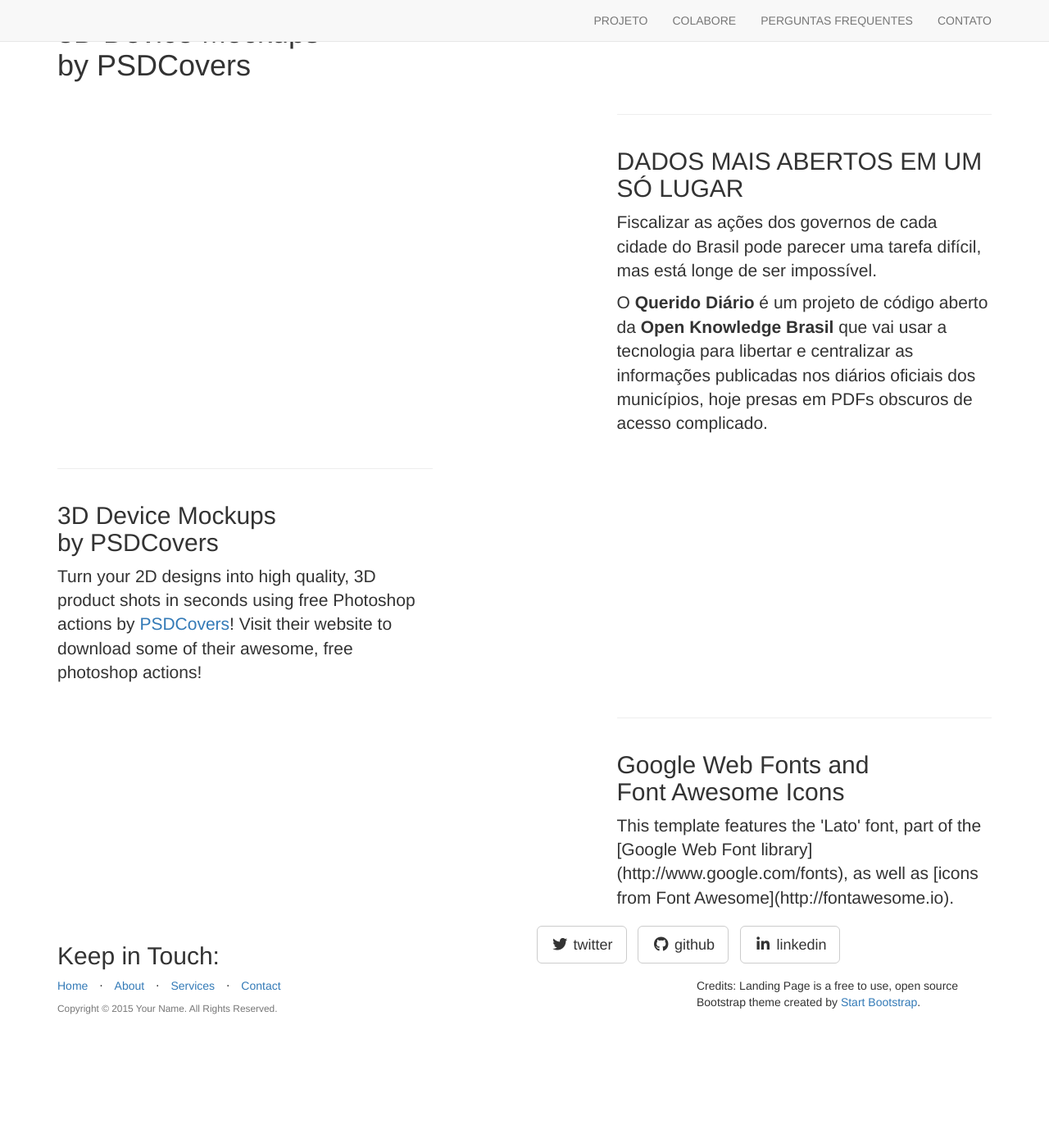
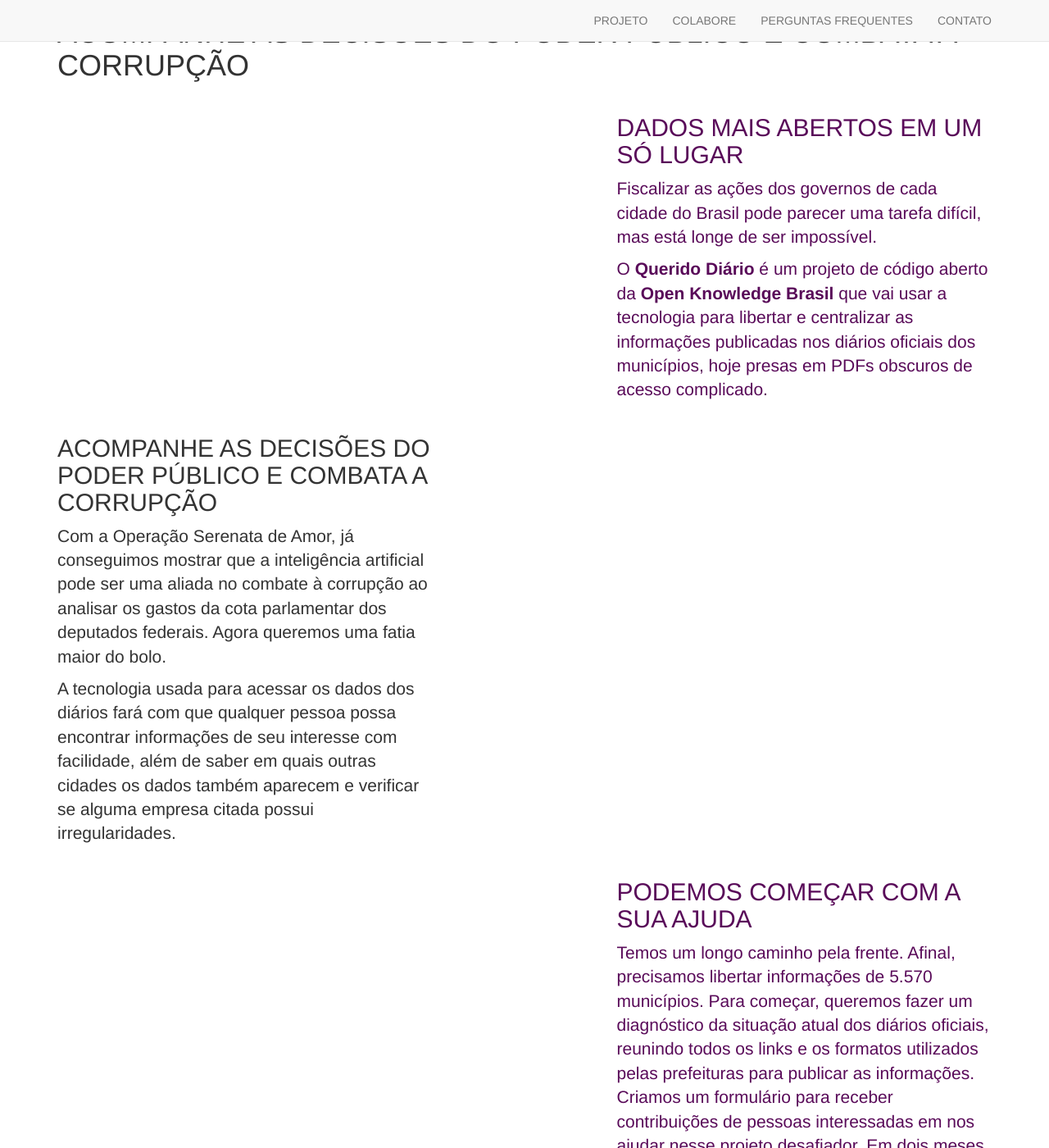
Before and after one commit to okfn-brasil/querido-diario-site, a Jekyll site: the page built from _posts/2014-09-22-services-2.markdown, in a window 1280 px wide and 1400 px high. Shown: the whole window at 82% size. Built offline with Jekyll 4.4.1, drawn with Linux system fonts in a browser that asks for light colours; nearby versions of some CDN libraries; library files that are not in the unit come from our copies; some of the changed text lies outside the part shown.

Commit message:
cria versão demo com conteúdos

```diff
--- a/_includes/page_content.html
+++ b/_includes/page_content.html
@@ -9,8 +9,8 @@
 
             <div class="row">
                 <div class="col-lg-5 col-sm-6">
-                    <hr class="section-heading-spacer">
-                    <div class="clearfix"></div>
+                    <!-- <hr class="section-heading-spacer">
+                    <div class="clearfix"></div> -->
                     <h2 class="section-heading">{{ post.title }}</h2>
                     <div class="lead">{{ post.content }}</div>
                 </div>
@@ -32,10 +32,10 @@
 
             <div class="row">
                 <div class="col-lg-5 col-lg-offset-1 col-sm-push-6  col-sm-6">
-                    <hr class="section-heading-spacer">
-                    <div class="clearfix"></div>
-                    <h2 class="section-heading">{{ post.title }}</h2>
-                    <div class="lead">{{ post.content }}</div>
+                    <!-- <hr class="section-heading-spacer">
+                    <div class="clearfix"></div> -->
+                    <h2 class="section-heading" style="color: #590a59">{{ post.title }}</h2>
+                    <div class="lead" style="color: #590a59">{{ post.content }}</div>
                 </div>
                 <div class="col-lg-5 col-sm-pull-6  col-sm-6">
                   <img class="img-responsive" src="img/services/{{ post.img }}" alt="">
@@ -46,7 +46,6 @@
         <!-- /.container -->
 
     </div>
-    <!-- /.content-section-b -->
     {% endif %}
 {% endfor %}
 </section>
--- a/_layouts/default.html
+++ b/_layouts/default.html
@@ -6,7 +6,6 @@
 		{% include header.html %}
 
 		{% include page_content.html %}
-		{% include contact.html %}
 		{% include footer.html %}
 		{% include js.html %}
 	</body>
--- a/_posts/2014-09-21-services-1.markdown
+++ b/_posts/2014-09-21-services-1.markdown
@@ -1,7 +1,7 @@
 ---
 layout: default
-img: ipad.png
-category: Services
+img: noun_Brazil.png
+category:
 title: DADOS MAIS ABERTOS EM UM SÓ LUGAR
 description: |
 ---
--- a/_posts/2014-09-22-services-2.markdown
+++ b/_posts/2014-09-22-services-2.markdown
@@ -1,10 +1,11 @@
 ---
 layout: default
-img: dog.png
-category: Services
-title: 3D Device Mockups<br>by PSDCovers
+img: bolo.png
+category:
+title: ACOMPANHE AS DECISÕES DO PODER PÚBLICO E COMBATA A CORRUPÇÃO
 description: |
 ---
-  Turn your 2D designs into high quality, 3D
-  product shots in seconds using free Photoshop actions by [PSDCovers](http://www.psdcovers.com/)! Visit
-  their website to download some of their awesome, free photoshop actions!
+
+Com a Operação Serenata de Amor, já conseguimos mostrar que a inteligência artificial pode ser uma aliada no combate à corrupção ao analisar os gastos da cota parlamentar dos deputados federais. Agora queremos uma fatia maior do bolo.
+
+A tecnologia usada para acessar os dados dos diários fará com que qualquer pessoa possa encontrar informações de seu interesse com facilidade, além de saber em quais outras cidades os dados também aparecem e verificar se alguma empresa citada possui irregularidades.
--- a/css/landing-page.css
+++ b/css/landing-page.css
@@ -117,6 +117,11 @@
     border-bottom: 1px solid #e7e7e7;
 }
 
+.content-section-c {
+    padding: 50px 0;
+    background-color: #ff256c;
+}
+
 .section-heading {
     margin-bottom: 30px;
 }
```
Also changed, not shown: _posts/2014-09-23-services-3.markdown (+6 -4 lines), img/services/bolo.png (added), img/services/collaboration.png (added), img/services/link.png (added), img/services/noun_Brazil.png (added).
